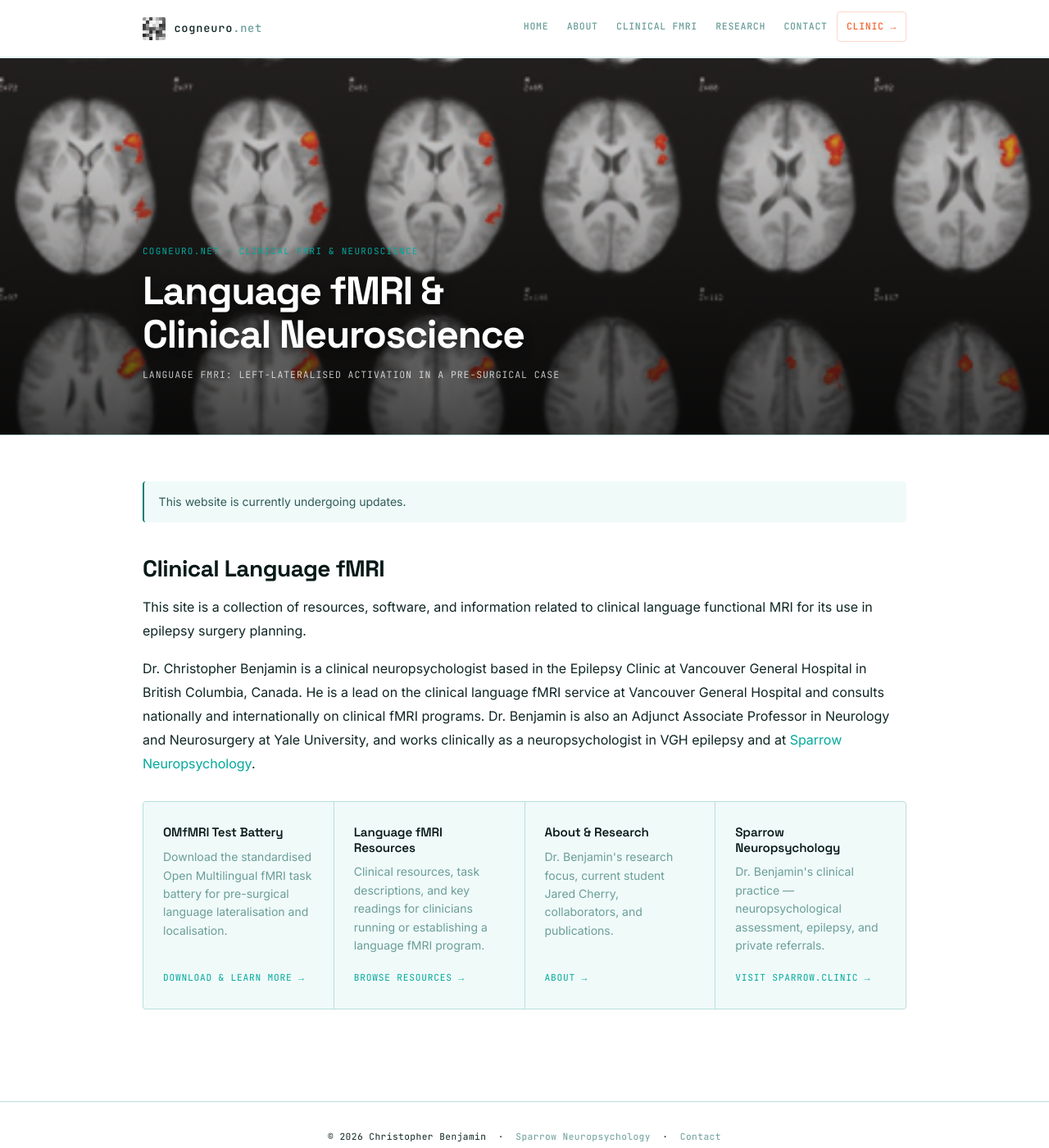
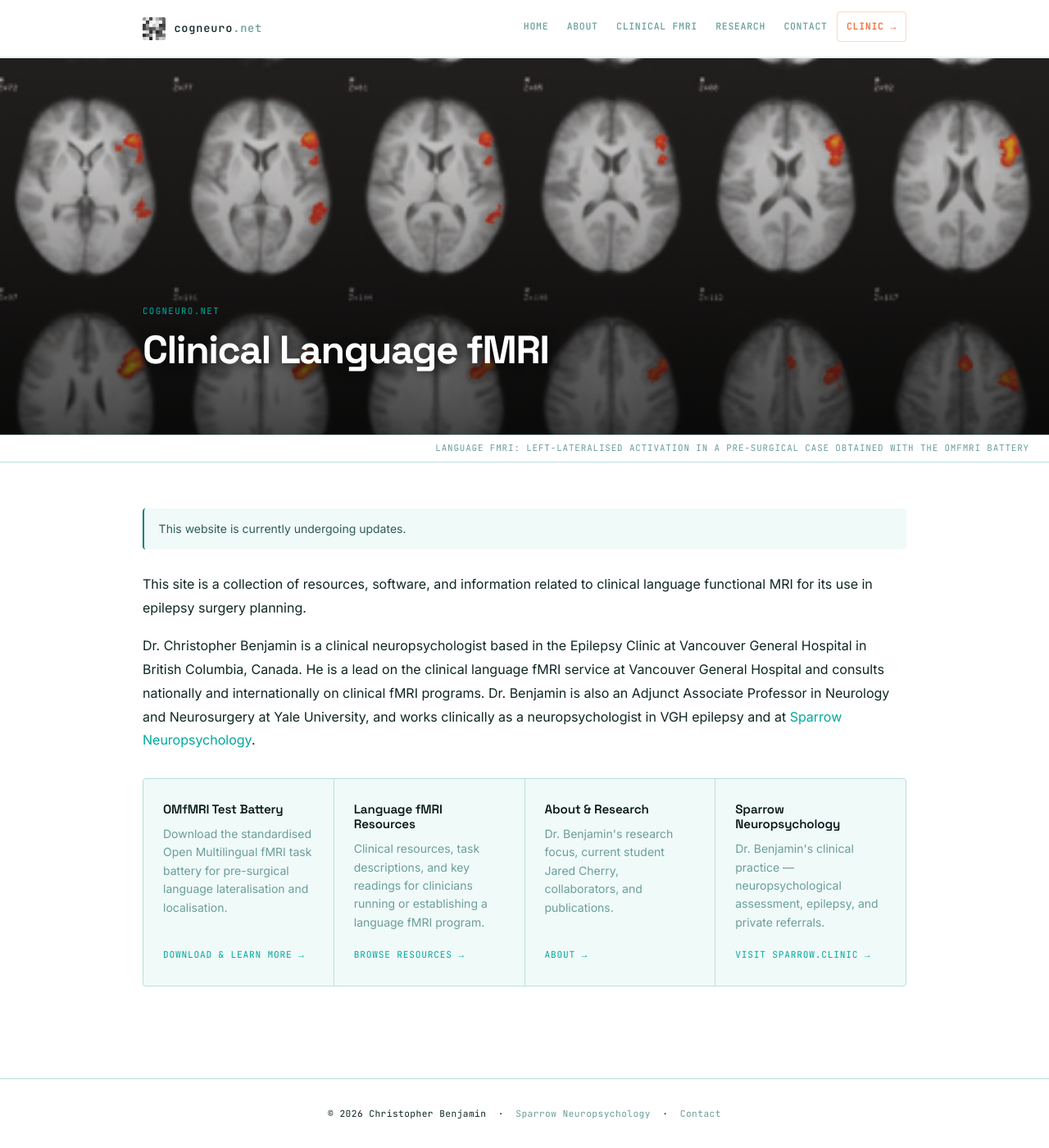
Before and after one commit to cfxb/cogneuro, a Jekyll site: the page built from index.md, in a window 1280 px wide and 1400 px high. Shown: the whole window at 82% size. Built offline with Jekyll 4.4.1, drawn with Linux system fonts in a browser that asks for light colours.

Commit message:
Update homepage hero, captions, and headshot positioning
- Simplify hero eyebrow to "cogneuro.net" and retitle to "Clinical Language fMRI"
- Remove duplicate heading from page body
- Add image caption below hero with omFMRI battery attribution
- Adjust object-position on Christopher and Jared headshots to better centre faces

Co-Authored-By: Claude Sonnet 4.6 <noreply@anthropic.com>

```diff
--- a/assets/css/style.css
+++ b/assets/css/style.css
@@ -361,6 +361,19 @@ nav {
   line-height: 1.7;
 }
 
+/* ---- Hero image caption ---------------------------------- */
+.hero-caption {
+  font-family: var(--mono);
+  font-size: 0.68rem;
+  letter-spacing: 0.08em;
+  text-transform: uppercase;
+  color: var(--text-muted);
+  text-align: right;
+  padding: 0.4rem 1.5rem;
+  margin: 0;
+  border-bottom: 1px solid var(--border-solid);
+}
+
 /* ---- Callout boxes --------------------------------------- */
 .callout {
   padding: 0.85rem 1.1rem;
--- a/index.md
+++ b/index.md
@@ -6,19 +6,17 @@ show_title: false
 
 <section class="hero" style="background-image: url('/assets/images/language.png')">
   <div class="hero__content">
-    <p class="hero__eyebrow">cogneuro.net &middot; Clinical fMRI &amp; Neuroscience</p>
-    <h1 class="hero__title">Language fMRI &amp;<br>Clinical Neuroscience</h1>
-    <p class="hero__subtitle">Language fMRI: left-lateralised activation in a pre-surgical case</p>
+    <p class="hero__eyebrow">cogneuro.net</p>
+    <h1 class="hero__title">Clinical Language fMRI</h1>
   </div>
 </section>
+<p class="hero-caption">Language fMRI: left-lateralised activation in a pre-surgical case obtained with the omFMRI battery</p>
 
 <div class="page-body" markdown="1">
 
 <div class="callout callout-notice">
   This website is currently undergoing updates.
 </div>
-
-## Clinical Language fMRI
 
 This site is a collection of resources, software, and information related to clinical language functional MRI for its use in epilepsy surgery planning.
 
```
Also changed, not shown: general/about.md (+1 -1 lines).
